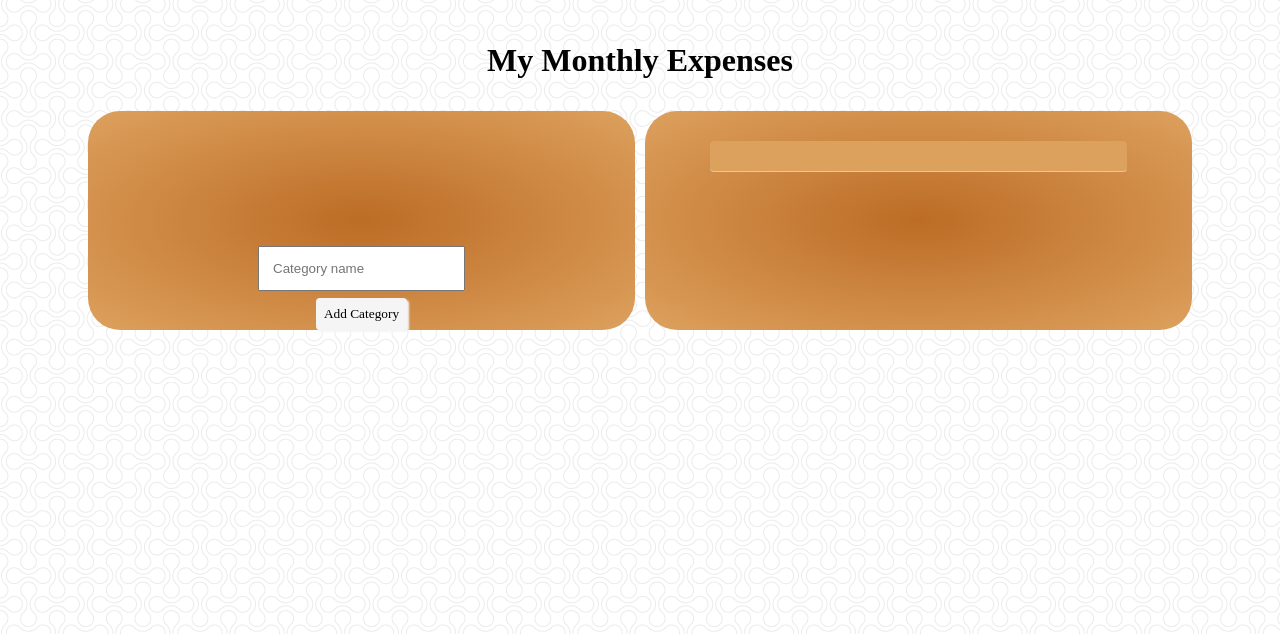
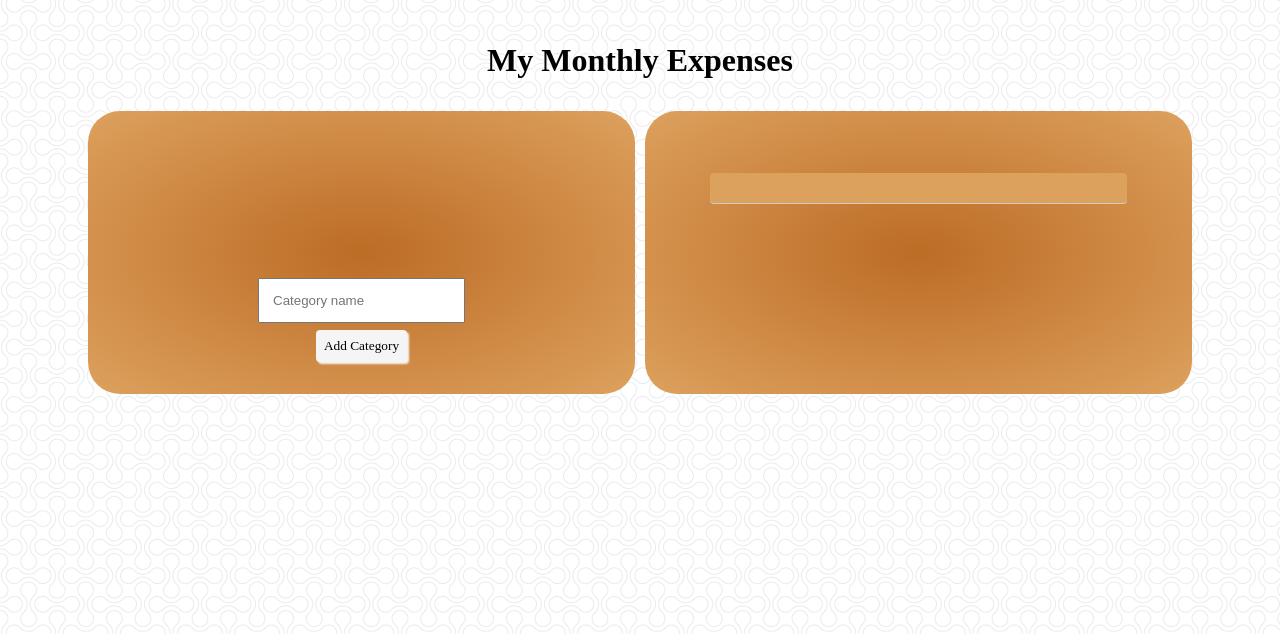
Before and after one commit to EvanMohammed/MoneyTrend, a Node server app: page /expenses in a window 1280 px wide. Shown: the part 18-652 px from the top of the page. Run offline with Node 20, Linux system fonts and the light colour scheme; the visitor is signed in with stand-in values (Sample User, id 1); data that the repository does not hold is empty; some libraries are stand-ins or nearby versions.

Commit message:
box stylings

```diff
--- a/public/css/style.css
+++ b/public/css/style.css
@@ -84,21 +84,22 @@ h3 {
 .one {
   grid-column: 1 / 2;
   grid-row: 1/2;
+  padding: 2em;
   background: -webkit-radial-gradient(#bc6c25, #dda15e);
   border-radius: 2em; }
 
 .two {
   grid-column: 2 / 2;
   grid-row: 1/2;
+  padding: 2em;
   background: -webkit-radial-gradient(#bc6c25, #dda15e);
-  border-radius: 2em;
-  border-color: #555555; }
+  border-radius: 2em; }
 
-.card {
+/* .card {
   row-gap: 5em;
   outline-style: double;
   outline-color: black;
-  background-color: #b1dab1; }
+  background-color: #b1dab1; } */
 
 .three {
   grid-column: 2/2;
@@ -144,8 +145,7 @@ ul {
   margin: 0 auto;
   text-align: center;
   left: 0%;
-  right: 0%;
-}
+  right: 0%; }
 
 #footerText {
   color: black !important;
@@ -238,5 +238,4 @@ ul {
   position: relative; }
 
 .accordion li.open i.fa-chevron-down {
-  color: #b63b4d;
-}
+  color: #b63b4d; }
--- a/scss/style.scss
+++ b/scss/style.scss
@@ -114,6 +114,7 @@ h3 {
 .one {
   grid-column: 1 / 2;
   grid-row: 1/2;
+  padding: 2em;
   background: -webkit-radial-gradient(#bc6c25, #dda15e);
   border-radius: 2em;
 }
@@ -121,17 +122,18 @@ h3 {
 .two {
   grid-column: 2 / 2;
   grid-row: 1/2 ;
+  padding: 2em;
   background: -webkit-radial-gradient(#bc6c25, #dda15e);
   border-radius: 2em;
-  border-color: #555555;
+  // border-color: #555555;
 }
 
-.card {
-  row-gap: 5em;
-  outline-style: double;
-  outline-color: black;
-  background-color: rgb(177, 218, 177)
-}
+// .card {
+//   row-gap: 5em;
+//   outline-style: double;
+//   outline-color: black;
+//   background-color: rgb(177, 218, 177)
+// }
 
 .three {
   grid-column: 2/2;
```
